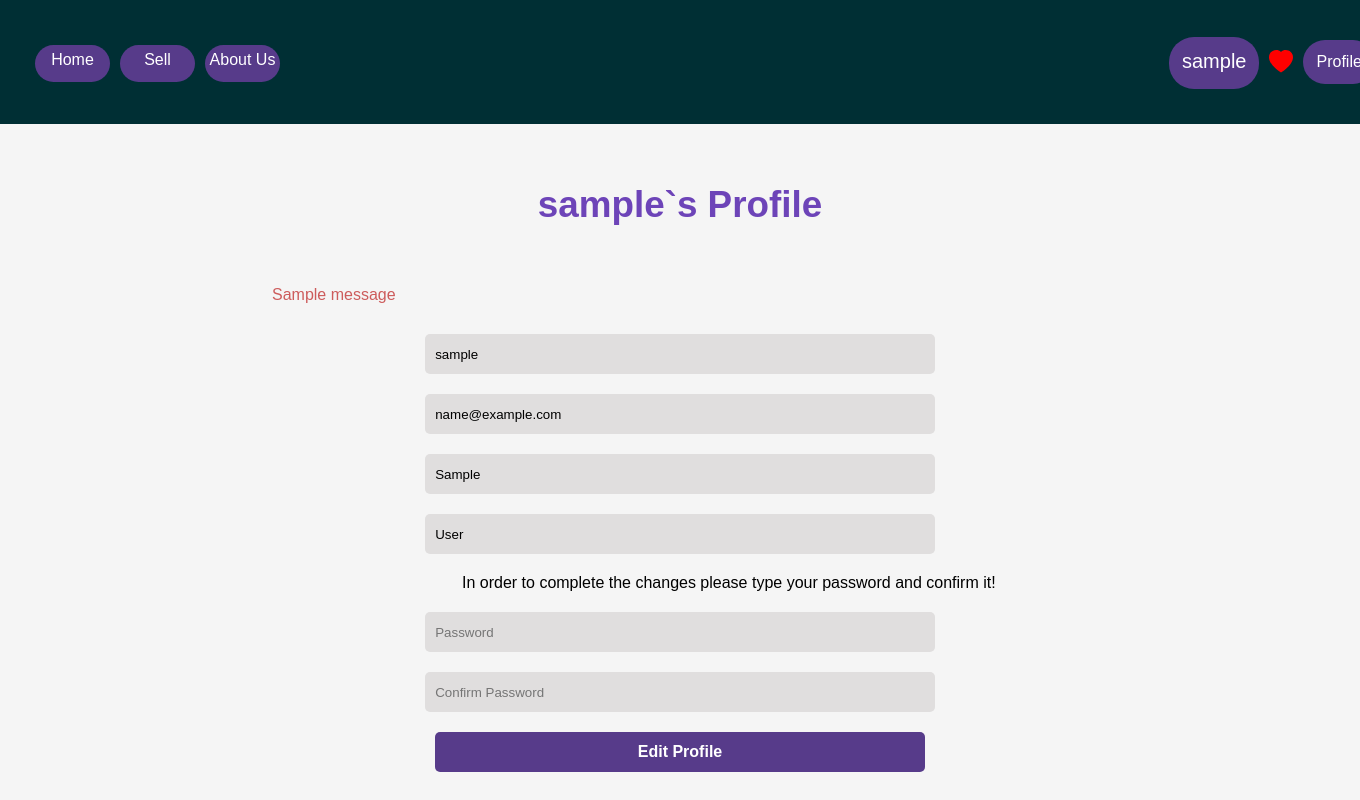
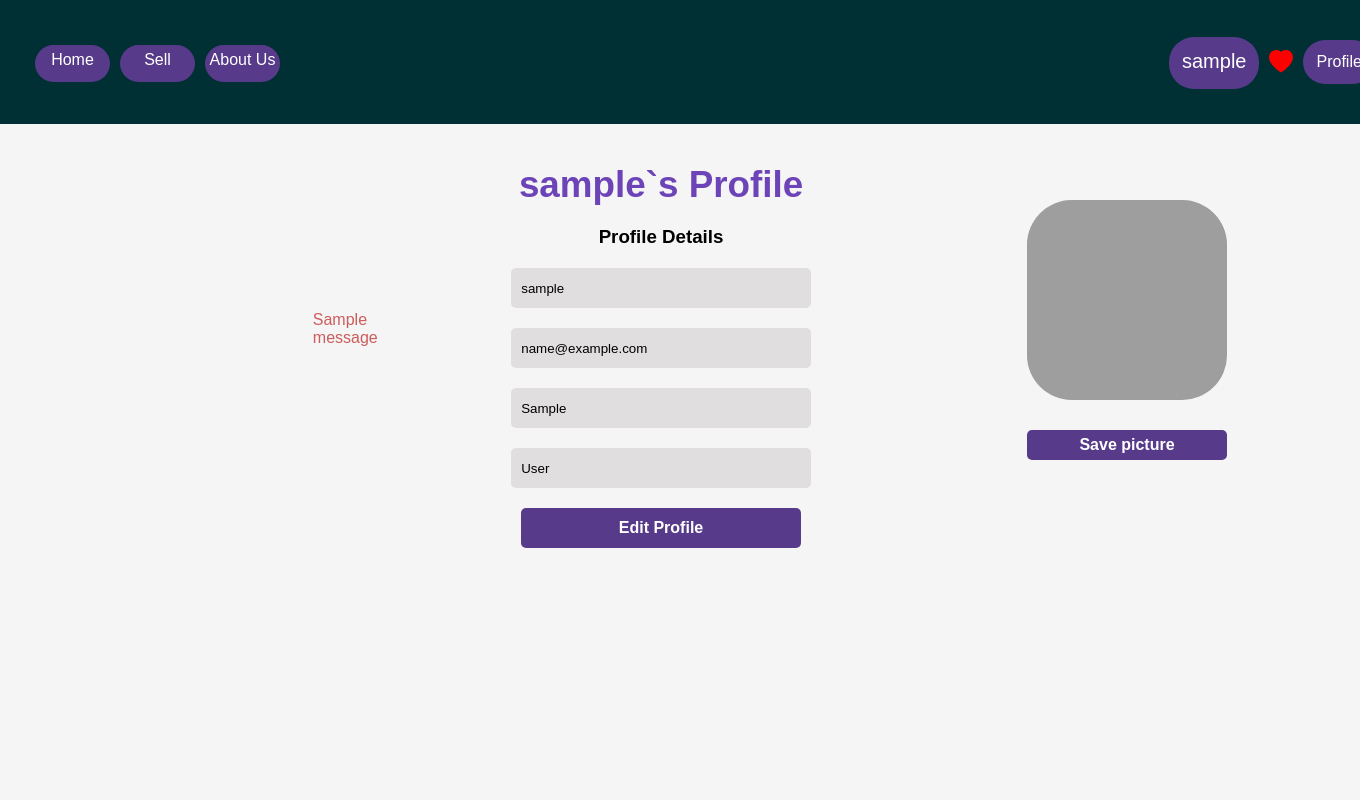
Before and after one commit to DKMld/SellDim, a Django app: a page that uses templates/index.html in a window 1360 px wide; the page is wider, and only the part inside the window is pictured. Run offline with Django 4.2, Linux system fonts and the light colour scheme; a user stored in the database is signed in; tables that the repository leaves empty hold one stand-in row (values such as "Sample post"); grey boxes marked "Sample" are stand-in pictures; one stand-in notice (Sample message) is shown; parts of the project's set-up code (start-up, migrations or seed data) failed here and were passed over; some libraries are stand-ins or nearby versions; grey boxes are pictures that could not be loaded.

Commit message:
'profile_picture_and_add_picture_while_selling'

```diff
--- a/Selldim/accounts/forms.py
+++ b/Selldim/accounts/forms.py
@@ -1,6 +1,7 @@
+from django import forms
 from django.contrib.auth.forms import UserCreationForm
 from django.contrib.auth.models import User
-from django.forms import ModelForm
+from django.forms import ModelForm, FileInput
 from Selldim.accounts.models import ProfilePicture
 
 
@@ -12,15 +13,27 @@ class AccountsForm(UserCreationForm):
         fields = ['username', 'email', 'password1', 'password2']
 
 
-class AccountsEditForm(AccountsForm):
+class AccountsEditForm(ModelForm):
+
     class Meta:
         model = User
 
         fields = ['username', 'email', 'first_name', 'last_name']
+        exclude = ['password1', 'password2']
 
 
 class AddProfilePicture(ModelForm):
+
     class Meta:
         model = ProfilePicture
 
         fields = ['user_picture']
+
+        widgets = {
+            'user_picture': FileInput(
+                attrs={
+                    'class': 'profile--picture--form',
+                    'onchange': 'readURL(this);',
+                }
+            )
+        }
--- a/Selldim/accounts/models.py
+++ b/Selldim/accounts/models.py
@@ -3,5 +3,5 @@ from django.db import models
 
 
 class ProfilePicture(models.Model):
-    user = models.ForeignKey(User, on_delete=models.RESTRICT, null=False, blank=False)
-    user_picture = models.ImageField(null=True, blank=True)
+    user = models.ForeignKey(User, on_delete=models.RESTRICT, null=True)
+    user_picture = models.ImageField(null=True)
--- a/Selldim/accounts/urls.py
+++ b/Selldim/accounts/urls.py
@@ -13,8 +13,9 @@ urlpatterns = [
     ])),
     path('profile/<username>/', include([
             path('my_ads/', views.user_ads, name='user ads'),
-            path('my_favourite_ads/', views.favourite_ads_user, name='user favourite ads'),
+            path('favourite_ads/', views.favourite_user_ads, name='user favourite ads'),
             path('profile_details/', views.profile_details, name='profile details'),
+            # path('profile_additional_info/', views.profile_details, name='profile add picture'),
     ]))
 
 
--- a/Selldim/accounts/views.py
+++ b/Selldim/accounts/views.py
@@ -1,14 +1,9 @@
-from django import views
 from django.contrib import messages
 from django.contrib.auth import authenticate, login, logout
 from django.contrib.auth.decorators import login_required
 from django.contrib.auth.models import User
 from django.shortcuts import render, redirect, get_object_or_404
-from django.urls import reverse_lazy
 from django.views.decorators.csrf import csrf_protect
-
-from django.views.generic import DeleteView
-
 from Selldim.accounts.forms import AccountsForm, AccountsEditForm, AddProfilePicture
 from Selldim.accounts.models import ProfilePicture
 from Selldim.common.models import ProductLikes
@@ -35,7 +30,6 @@ def register_user(request):
 
 @csrf_protect
 def login_user(request):
-
     if request.method == 'POST':
         username = request.POST.get('username')
         password = request.POST.get('pswrd')
@@ -60,7 +54,6 @@ def login_user(request):
 @login_required
 def log_out_user(request):
     logout(request)
-
     return redirect('home page')
 
 
@@ -72,49 +65,55 @@ def log_out_user(request):
 #     success_url = reverse_lazy('index')
 
 
-
-@login_required
-def user_ads(request, username):
-
-    if request.user.is_authenticated:
-
-        user = request.user
-        user_active_ads = Products.objects.filter(creator=user.pk)
-
-        context = {'user': user,
-                   'user_active_ads': user_active_ads,
-                   'user_is_auth': request.user.is_authenticated,
-                   }
-
-        return render(request, 'my_ads.html', context)
-
-
 @login_required
 def profile_details(request, username):
     user = User.objects.filter(username=username).get()
     form = AccountsEditForm(instance=user)
+    form_picture = AddProfilePicture(instance=user)
 
     if request.method == 'POST':
         form = AccountsEditForm(request.POST, instance=user)
+        form_picture = AddProfilePicture(request.POST, request.FILES, instance=user)
 
-        if form.is_valid().is_valid():
+        if form.is_valid():
             form.save()
+            return redirect('login')
+
+        if form_picture.is_valid():
+            picture = form_picture.cleaned_data['user_picture']
+            if not ProfilePicture.objects.filter(user=user):
+                ProfilePicture.objects.create(user=user, user_picture=picture).save()
+            ProfilePicture.objects.filter(user=user).delete()
+            ProfilePicture.objects.create(user=user, user_picture=picture).save()
+
 
     context = {
         'user': user,
         'user_is_auth': request.user.is_authenticated,
         'form': form,
-
+        'form_picture': form_picture,
+        'user_picture': ProfilePicture.objects.filter(user=user).get(),
     }
 
     return render(request, 'profile_details.html', context)
 
 
-def favourite_ads_user(request, username):
-    user = request.user
+@login_required
+def user_ads(request, username):
+    user = User.objects.filter(username=username).get()
+    user_active_ads = Products.objects.filter(creator=user.pk)
+
+    context = {'user': user,
+                'user_active_ads': user_active_ads,
+                'user_is_auth': request.user.is_authenticated,
+                }
+
+    return render(request, 'my_ads.html', context)
+
+
+def favourite_user_ads(request, username):
+    user = User.objects.filter(username=username).get()
     user_favourite_ads = ProductLikes.objects.filter(user=user.pk)
-
-    print(user_favourite_ads)
 
     context = {
         'user': user,
--- a/Selldim/common/views.py
+++ b/Selldim/common/views.py
@@ -33,12 +33,11 @@ def product_like(request, pk):
     else:
         ProductLikes.objects.filter(user=user, product=product).delete()
 
-    return redirect(get_photo_url(request, product_id=product.pk))
+    return redirect(get_product_url(request, product_id=product.pk))
 
 
-def get_photo_url(request, product_id):
+def get_product_url(request, product_id):
     return request.META['HTTP_REFERER'] + f'#photo-{product_id}'
-
 
 
 def product_search(request):
@@ -46,6 +45,7 @@ def product_search(request):
         products = Products.objects.filter().order_by('-id').all()
         search_form = ProductSearchForm(request.GET)
         search_pattern = None
+
         if search_form.is_valid():
             search_pattern = request.GET.get('search')
 
--- a/Selldim/products/forms.py
+++ b/Selldim/products/forms.py
@@ -24,6 +24,7 @@ class ProductForm(ModelForm):
                 attrs={
                     'class': 'product--image',
                     'multiple': 'False',
+                    'onchange': 'readURL(this);'
                 }),
 
 
--- a/Selldim/settings.py
+++ b/Selldim/settings.py
@@ -147,9 +147,9 @@ CACHES = {
 
 
 
-#TODO | Search bar!
+#TODO | Search bar!                                       // DONE! //
 #TODO | Messages between users
 #TODO | Like button (adding to favourites)                // DONE! //
 #TODO | User favourite page                               // DONE! //
 #TODO | User Profile Picture
-#TODO | Images to show while creating an new add
+#TODO | Images to show while creating a new add           // DONE! //
--- a/static/profile_details.css
+++ b/static/profile_details.css
@@ -21,9 +21,14 @@ body{
 }
 
 .signup{
+	width: auto;
+    /*display: inline-flex;*/
+    height: auto;
+	display: flex;
+    justify-content: center;
+    align-items: center;
+	margin-left: 23%;
 
-	width:80%;
-	height: 80%;
 }
 label{
 	color: #6d44b8;;
@@ -107,31 +112,35 @@ button:hover{
 	cursor: pointer;
 }
 .forms{
-	margin-left: 25%;
+	margin-top: 20px;
 	height: 400px;
+	width: 500px;
+}
 
-
-
-}
 
 .p-tag-div{
 	padding-top: 5px;
 	padding-bottom: 5px;
 }
 
+
 .p1-tag{
 	text-align: center;
 	color: white;
 }
 
+
 .log-reg-link{
 	color: white;
 	text-decoration-line: unset;
 }
+
+
 .log-reg-link:hover{
 	color: white;
 	text-decoration-line: underline;
 }
+
 
 .flash--messages{
 	color: indianred;
@@ -144,5 +153,30 @@ button:hover{
 	display: flex;
 	justify-content: center;
 	align-items: center;
+}
 
+
+.profile--picture--div{
+	padding-bottom: 10px;
+	display: flex;
+	justify-content: center;
+	align-items: center;
+	border-radius: 25px;
+	margin-top: 12%;
 }
+.profile--picture--a--tag{
+	padding-bottom: 10px;
+	position: absolute;
+	border-radius: 25px;
+	width: 200px;
+	height: 200px;
+}
+
+.profile--picture--form{
+	position: absolute;
+    width: 150px;
+    height: 150px;
+    margin-left: 140px;
+	opacity: 0;
+	margin-top: 75px;
+}
--- a/templates/index.html
+++ b/templates/index.html
@@ -106,7 +106,7 @@
 
     <div class="card--div">
         <div class="header--div">
-            <h1 class="header">New ads</h1>
+{#            <h1 class="header">New ads</h1>#}
         </div>
 
 
--- a/templates/profile_details.html
+++ b/templates/profile_details.html
@@ -10,6 +10,8 @@
         <title>Sell</title>
         <link rel="stylesheet" href="{% static 'styles.css' %}">
         <link rel="stylesheet" href="{% static 'profile_details.css' %}">
+        <script class="jsbin" src="http://ajax.googleapis.com/ajax/libs/jquery/1/jquery.min.js"></script>
+        <script class="jsbin" src="http://ajax.googleapis.com/ajax/libs/jqueryui/1.8.0/jquery-ui.min.js"></script>
 
     {% endblock %}
 </head>
@@ -18,49 +20,86 @@
 <body>
 
 {% block content %}
+
 <div class="main">
 		<input type="checkbox" id="chk" aria-hidden="true">
+
 			<div class="signup">
+            {% if messages %}
+                <ul class="messages">
+                    {% for message in messages %}
+                        <p class="flash--messages">{{ message }}</p>
+                    {% endfor %}
+                </ul>
+            {% endif %}
 
 				<form class="forms" method="POST" action="{% url 'profile details' user.username %}" enctype="multipart/form-data">
                     {% csrf_token %}
 
-                    <label for="chk" aria-hidden="true">{{ user.username}}`s Profile</label>
+                <label style="margin: 20px" for="chk" aria-hidden="true">{{ user.username}}`s Profile</label>
 
-{#                    <div class="user--profile--wrap">#}
-{#                        <div class="user--profile--div">#}
-{#                            {{ user_picture_form. }}#}
-{#                            <img src="{{ user_profile_picture.user_picture.url }}" width="200px" height="200px">#}
-{#                        </div>#}
-{#                    </div>#}
 
-                    {% if messages %}
-                        <ul class="messages">
-                        {% for message in messages %}
-                            <p class="flash--messages">{{ message }}</p>
-                        {% endfor %}
-                        </ul>
-                    {% endif %}
 
+                <h3 style="display: flex; justify-content: center; align-items: center">Profile Details</h3>
                     {{ form.username }}
                     {{ form.email }}
                     {{ form.first_name }}
                     {{ form.last_name }}
-                    <p style="margin-left: 190px">In order to complete the changes please type your password and confirm it!</p>
-                    {{ form.password1 }}
-                    {{ form.password2 }}
+{#                  <p >In order to complete the changes please type your password and confirm it!</p>#}
+
                     <input class="input-button" type="submit" name="submit button" value="Edit Profile">
 
 
 				</form>
 
 
+                <form class="forms" method="POST" action="{% url 'profile details' user.username %}" enctype="multipart/form-data">
+                    {% csrf_token %}
+
+
+                      {% for field in form_picture %}
+
+
+                    {% if user_picture %}
+                          {{ field }}
+
+                    <div class="profile--picture--div">
+                        <img style="position: absolute; width: 200px; height: 200px; border-radius: 45px;" id="blah" src="#" alt=""/>
+                        <img  src="{{ user_picture.user_picture.url }}" alt="" width="200px" height="200px" style="border-radius: 45px">
+                    </div>
+
+                    {% else %}
+                        <div class="profile--picture--div">
+                            {{ field }}
+                            <img style="position: absolute; width: 200px; height: 200px; border-radius: 45px;" id="blah" src="#" alt=""/>
+                            <img  src="https://st3.depositphotos.com/4111759/13425/v/450/depositphotos_134255710-stock-illustration-avatar-vector-male-profile-gray.jpg" alt="" width="200px" height="200px" style="border-radius: 45px">
+                        </div>
+                    {% endif %}
+
+                    <input class="input-button" style="width: 200px; height: 30px; padding: 0px" type="submit" value="Save picture">
+                      {% endfor %}
+                </form>
 			</div>
 
 
 	</div>
 
 
+    <script>
+        function readURL(input) {
+            if (input.files && input.files[0]) {
+                var reader = new FileReader();
+
+                reader.onload = function (e) {
+                    $('#blah')
+                        .attr('src', e.target.result)
+                        .width(200)
+                        .height(200);
+                };
+                reader.readAsDataURL(input.files[0]);
+            }
+        }
+    </script>
 
     <script>
         var form_fields = document.getElementsByTagName('input')
@@ -68,8 +107,7 @@
         form_fields[3].placeholder='Email'
         form_fields[4].placeholder='First Name'
         form_fields[5].placeholder='Last Name'
-        form_fields[6].placeholder='Password'
-        form_fields[7].placeholder='Confirm Password'
+
     </script>
 
 </body>
```
Also changed, not shown: static/product_sell_page.css (+22 -0 lines), templates/profile_picture_page.html (added, +54 -0 lines), templates/sell_products_page.html (+27 -0 lines), Selldim/accounts/migrations/0008_alter_profilepicture_user_picture.py (added), Selldim/accounts/migrations/0009_alter_profilepicture_user.py (added), Selldim/accounts/migrations/0010_alter_profilepicture_user.py (added), Selldim/accounts/migrations/0011_alter_profilepicture_user.py (added).
